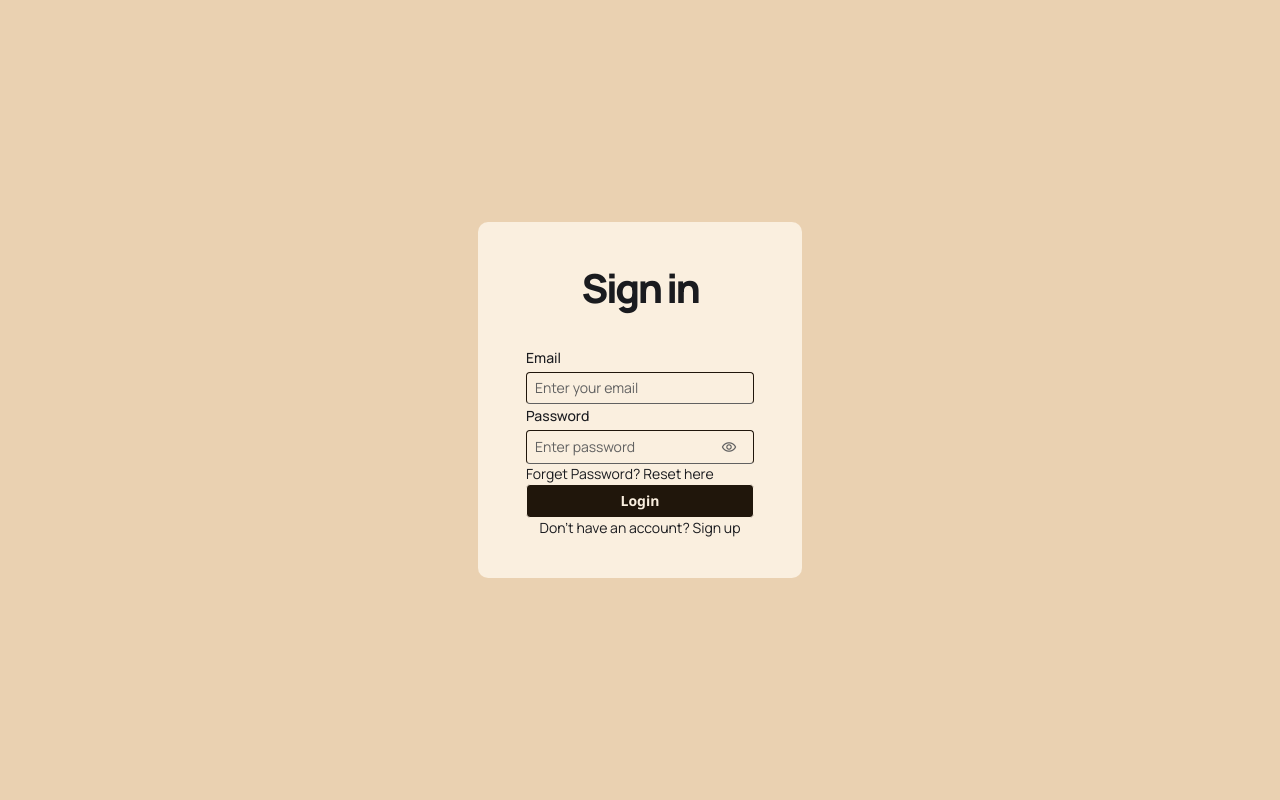
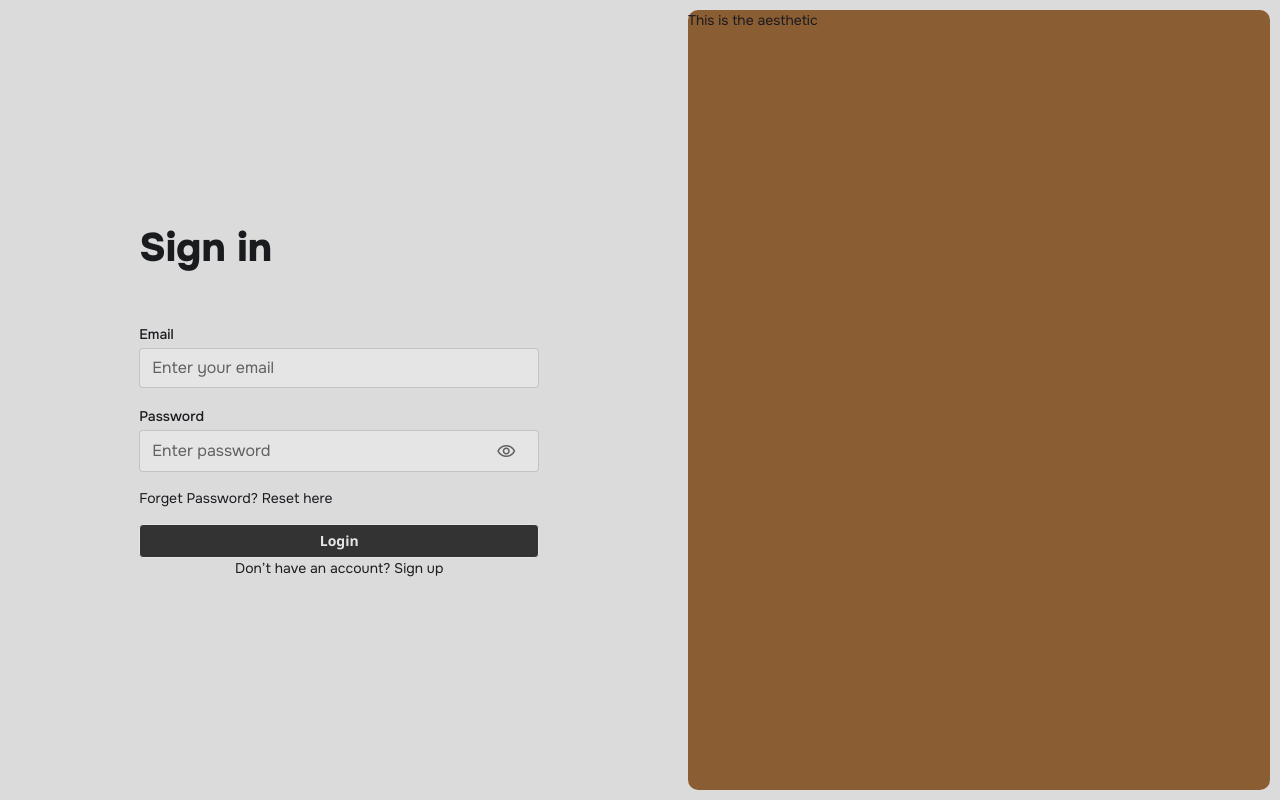
Before and after one commit to devmani46/votingApp, an Angular app: page /login in a window 1280 px wide. Built offline with nearby package versions, Linux system fonts and the light colour scheme.

Commit message:
login and register styles

```diff
--- a/src/app/pages/login/login.html
+++ b/src/app/pages/login/login.html
@@ -1,8 +1,7 @@
 <div class="login-page">
   <div class="auth-container">
-    <h2>Sign in</h2>
-
     <form [formGroup]="form" (ngSubmit)="onSubmit()">
+      <h2>Sign in</h2>
       <app-fui-field
         label="Email"
         [errorMessage]="
@@ -14,6 +13,7 @@
         "
       >
         <app-fui-input
+          size="large"
           placeholder="Enter your email"
           formControlName="email"
           [required]="true"
@@ -29,6 +29,7 @@
         "
       >
         <app-fui-input
+          size="large"
           placeholder="Enter password"
           type="password"
           [required]="true"
@@ -41,7 +42,7 @@
         Forget Password? <a routerLink="/forgetPassword">Reset here</a>
       </p>
 
-      <app-button appearance="primary" size="medium" type="submit">
+      <app-button size="large" appearance="primary" size="medium" type="submit">
         Login
       </app-button>
     </form>
@@ -50,4 +51,10 @@
       Don’t have an account? <a routerLink="/register">Sign up</a>
     </p>
   </div>
+
+  <div class="aesthetic-container">
+    <div class="aesthetic">
+      <h2>This is the aesthetic</h2>
+    </div>
+  </div>
 </div>
--- a/src/app/pages/login/login.scss
+++ b/src/app/pages/login/login.scss
@@ -1,31 +1,40 @@
 .login-page {
   display: flex;
   min-height: 100vh;
-  background-color: #ead1b1;
-  justify-content: center;
-  align-items: center;
+  min-width: 100vw;
+  background-color: var(--bg-200);
   //overriding component-specific styles through variables
-  font-family: Manrope;
+  font-family: Onest;
 
-  --colorNeutralBackground1: #faefdf;
-  --colorNeutralStroke1: #20160b;
-  --colorBrand90: #20160b;
+  --colorNeutralBackground1: var(--bg-100);
+  --colorNeutralStroke1: rgb(0, 0, 0, 0.15);
+  --colorBrand90: var(--text-100);
+  --colorNeutralStrokeAccessible: rgb(0, 0, 0, 0.15);
 }
 
 .auth-container {
-  background-color: #faefdf;
-  max-width: 500px;
-  max-height: 900px;
-  padding: 2.5rem 3rem;
+  flex: 1;
+  display: flex;
+  flex-direction: column;
+  align-items: center;
+  justify-content: center;
+  background-color: var(--bg-200);
+  padding: 0rem 3rem;
   border-radius: 10px;
 
   h2 {
     font-size: 2.5rem;
     font-weight: 800;
-    letter-spacing: -2.5px;
     margin-bottom: 3rem;
     margin-top: 1rem;
-    text-align: center;
+  }
+
+  form {
+    display: flex;
+    flex-direction: column;
+    gap: 1rem;
+    max-width: 400px;
+    width: 100%;
   }
 }
 
@@ -38,3 +47,15 @@
   display: flex;
   gap: 1.5rem;
 }
+
+.aesthetic-container {
+  flex: 1;
+  display: flex;
+  padding: 0.6rem;
+
+  .aesthetic {
+    border-radius: 10px;
+    width: 100%;
+    background-color: var(--primary-100);
+  }
+}
--- a/src/app/pages/register/register.html
+++ b/src/app/pages/register/register.html
@@ -1,8 +1,7 @@
 <div class="register-page">
   <div class="auth-container">
-    <h2>Create an account</h2>
-
     <form class="register-form" [formGroup]="form" (ngSubmit)="onSubmit()">
+      <h2>Create an account</h2>
       <div class="names" style="display: flex; gap: 1rem">
         <app-fui-field
           label="First Name"
@@ -13,6 +12,7 @@
           "
         >
           <app-fui-input
+            size="large"
             placeholder="Enter first name"
             type="text"
             [required]="true"
@@ -29,6 +29,7 @@
           "
         >
           <app-fui-input
+            size="large"
             placeholder="Enter last name"
             type="text"
             [required]="true"
@@ -46,6 +47,7 @@
         "
       >
         <app-fui-input
+          size="large"
           placeholder="Choose a username"
           type="text"
           [required]="true"
@@ -64,6 +66,7 @@
         "
       >
         <app-fui-input
+          size="large"
           placeholder="Enter your email"
           type="text"
           [required]="true"
@@ -80,6 +83,7 @@
         "
       >
         <app-fui-input
+          size="large"
           placeholder="Enter password"
           type="password"
           [required]="true"
@@ -98,6 +102,7 @@
         "
       >
         <app-fui-input
+          size="large"
           placeholder="Confirm password"
           type="password"
           [required]="true"
@@ -114,7 +119,12 @@
         >
           Register
         </app-button>
-        <app-button appearance="outline" size="medium" routerLink="/login">
+        <app-button
+          size="large"
+          appearance="outline"
+          size="medium"
+          routerLink="/login"
+        >
           Cancel
         </app-button>
       </div>
@@ -124,4 +134,9 @@
       Already have an account? <a routerLink="/login">Login</a>
     </p>
   </div>
+  <div class="aesthetic-container">
+    <div class="aesthetic">
+      <h2>This is another aesthetic</h2>
+    </div>
+  </div>
 </div>
--- a/src/app/pages/register/register.scss
+++ b/src/app/pages/register/register.scss
@@ -1,30 +1,30 @@
 .register-page {
   display: flex;
   min-height: 100vh;
-  background-color: #ead1b1;
-  justify-content: center;
-  align-items: center;
+  background-color: var(--bg-200);
   //overriding component-specific styles through variables
-  font-family: Manrope;
-  --colorNeutralBackground1: #faefdf;
-  --colorNeutralStroke1: #20160b;
-  --colorBrand90: #20160b;
+  font-family: Onest;
+  --colorNeutralBackground1: var(--bg-100);
+  --colorNeutralStroke1: rgb(0, 0, 0, 0.15);
+  --colorBrand90: var(--text-100);
+  --colorNeutralStrokeAccessible: rgb(0, 0, 0, 0.15);
 }
 
 .auth-container {
-  background-color: #faefdf;
-  max-width: 500px;
-  max-height: 900px;
-  padding: 1.4rem 3rem;
+  flex: 1;
+  display: flex;
+  flex-direction: column;
+  align-items: center;
+  justify-content: center;
+  background-color: var(--bg-200);
+  padding: 0rem 3rem;
   border-radius: 10px;
 
   h2 {
     font-size: 2.5rem;
-    font-weight: 800;
-    letter-spacing: -2.5px;
-    margin-bottom: 3rem;
-    margin-top: 3rem;
-    text-align: center;
+    font-weight: 700;
+    margin-bottom: 1.5rem;
+    margin-top: 1.5rem;
   }
 }
 
@@ -38,3 +38,15 @@
   flex-direction: column;
   gap: 1.5rem;
 }
+
+.aesthetic-container {
+  flex: 1;
+  display: flex;
+  padding: 0.6rem;
+
+  .aesthetic {
+    border-radius: 10px;
+    width: 100%;
+    background-color: var(--primary-100);
+  }
+}
--- a/src/index.html
+++ b/src/index.html
@@ -14,6 +14,10 @@
     <link rel="preconnect" href="https://fonts.gstatic.com" crossorigin />
     <link
       href="https://fonts.googleapis.com/css2?family=Manrope:wght@200..800&display=swap"
+      rel="stylesheet"
+    />
+    <link
+      href="https://fonts.googleapis.com/css2?family=Onest:wght@100..900&family=Urbanist:ital,wght@0,100..900;1,100..900&display=swap"
       rel="stylesheet"
     />
     <link
--- a/src/theme.css
+++ b/src/theme.css
@@ -19,6 +19,17 @@
   --card-size: 12rem;
   --max-image-height: 8rem;
   --max-image-height-hover: 4rem;
+
+  --primary-100: #8b5d33;
+  --primary-200: #be8a5e;
+  --primary-300: #ffedbc;
+  --accent-100: #bfbfbf;
+  --accent-200: #616161;
+  --text-100: #333333;
+  --text-200: #5c5c5c;
+  --bg-100: #e5e5e5;
+  --bg-200: #dbdbdb;
+  --bg-300: #b3b3b3;
 }
 
 html {
```
